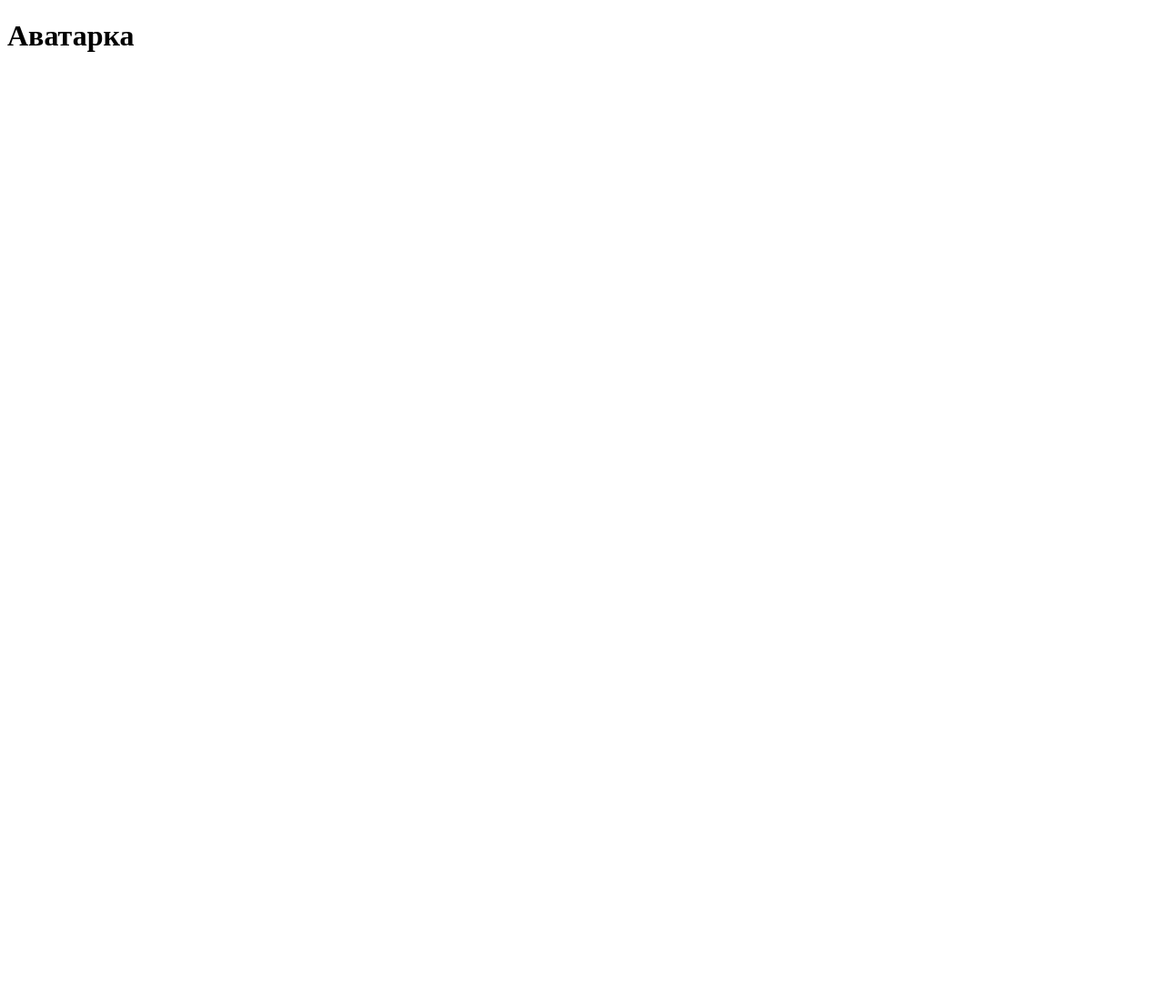
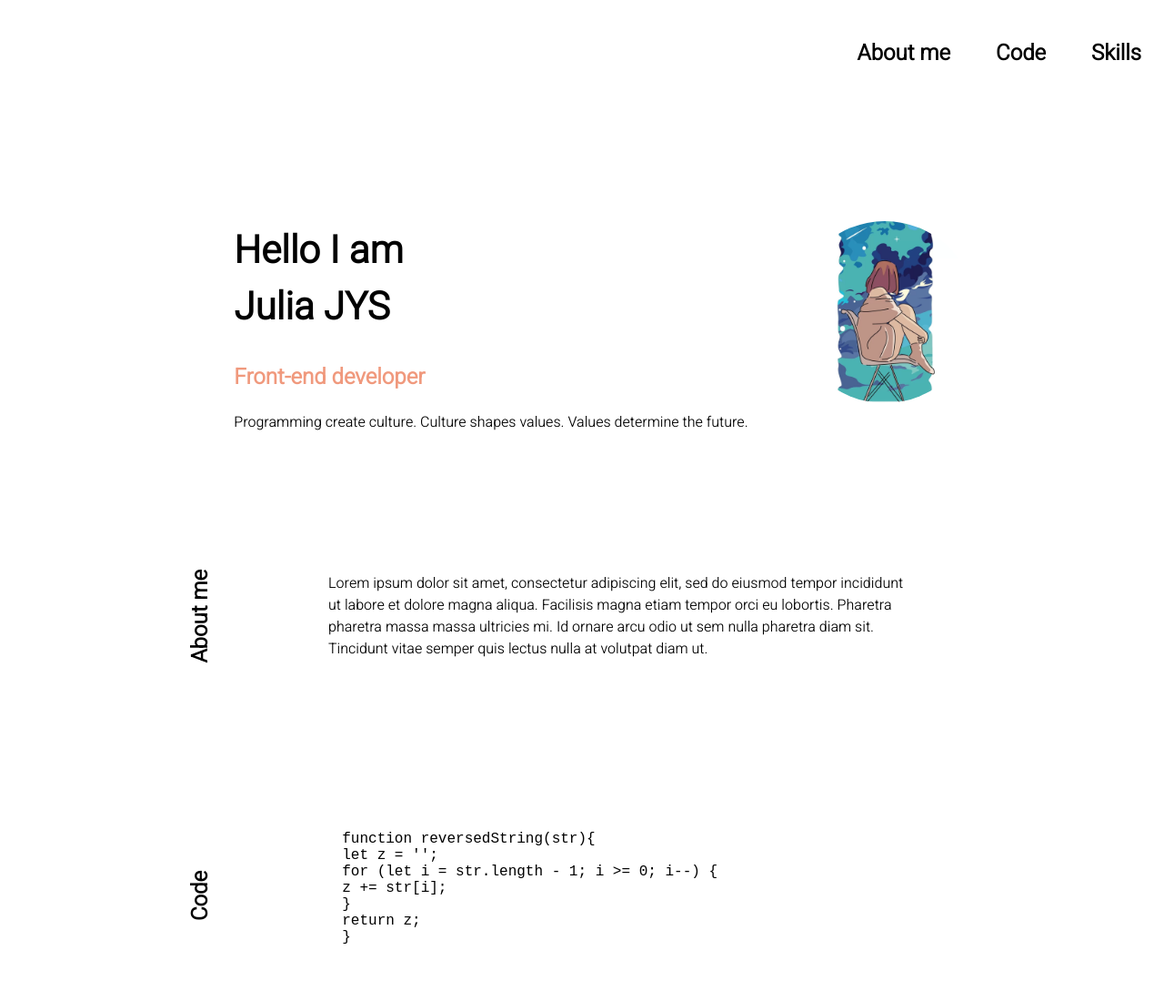
Before and after one commit to JuliaJYS/rsschool-cv, a plain HTML site: page index.html in a window 1280 px wide. Shown: the top 1100 px of the page at 91% size. Before the commit the page ends 800 px from the top, so only its background shows below. Drawn offline with Linux system fonts and the light colour scheme.

Commit message:
fix: add cv3

```diff
--- a/css/style.css
+++ b/css/style.css
@@ -1,3 +1,107 @@
+body {
+  /* font-family: "Bacasime Antique", serif; */
+  font-family: "Heebo", sans-serif;
+  max-width: 1440px;
+  margin: 0 auto;
+  font-size: 16px;
+  display: flex;
+  flex-direction: column;
+  justify-content: center;
+}
+html {
+  scroll-behavior: smooth;
+}
+
+.header-ul {
+  display: flex;
+  justify-content: flex-end;
+  align-items: center;
+  list-style: none;
+}
+
+.header-li {
+  padding: 25px;
+}
+
+.header-link {
+  text-decoration: none;
+  color: #000000;
+  font-size: 24px;
+  font-weight: 600;
+  transition: 0.3s;
+}
+.header-link:hover {
+  color: #f0997d;
+}
+
+.container {
+  display: flex;
+  align-items: center;
+  justify-content: center;
+  margin: 50px;
+}
+.container-left {
+  padding: 50px;
+}
+
 h1 {
-  color: grey;
+  color: #000000;
+  font-size: 42px;
 }
+h2 {
+  color: #f0997d;
+}
+p {
+  writing-mode: tb-rl;
+  transform: rotate(-180deg);
+  font-size: 24px;
+  font-weight: 600;
+}
+
+.container-about-right_awa {
+  width: 200px;
+  height: 200px;
+  border-radius: 50%;
+}
+.container-about-left {
+  display: flex;
+  align-items: center;
+  margin: 50px;
+  width: calc(80% - 20px);
+}
+.margin100 {
+  margin: auto 100px;
+}
+.margin70 {
+  margin: auto 70px;
+}
+.list {
+  list-style: none;
+}
+.footer {
+  min-height: 50px;
+  background-color: #f0997d;
+  color: #000000;
+  padding: 20px;
+}
+
+.footer-container {
+  display: flex;
+  justify-content: space-between;
+  align-items: center;
+  font-weight: 600;
+}
+.git {
+  font-size: 16px;
+  margin-left: 15px;
+  transition: 0.3s;
+}
+.git:hover {
+  color: #ffffff;
+}
+
+.rss-logo {
+  width: 121px;
+  height: 45px;
+  background-image: url(/assets/rs_school_js.svg);
+}
--- a/index.html
+++ b/index.html
@@ -1,11 +1,94 @@
 <!DOCTYPE html>
-<html lang="ru">
-  <head>
-    <title>Index test</title>
-    <!-- <link rel="stylesheet" href="css/style.css" /> -->
-  </head>
-  <body>
-    <h1>Аватарка</h1>
-    <!-- <img src="img/ava.webp" alt="ava" /> -->
-  </body>
+<html lang="en">
+
+<head>
+  <meta charset="UTF-8">
+  <title>CV</title>
+  <link rel="icon" href="assets/bolt.png">
+  <!-- <link rel="preconnect" href="https://fonts.googleapis.com">
+  <link rel="preconnect" href="https://fonts.gstatic.com" crossorigin>
+  <link href="https://fonts.googleapis.com/css2?family=Bacasime+Antique&display=swap" rel="stylesheet"> -->
+  <link rel="preconnect" href="https://fonts.googleapis.com">
+  <link rel="preconnect" href="https://fonts.gstatic.com" crossorigin>
+  <link href="https://fonts.googleapis.com/css2?family=Heebo:wght@300&display=swap" rel="stylesheet">
+  <link rel="stylesheet" href="css/style.css">
+</head>
+
+<body>
+  <header class="header">
+    <nav class="header-nav">
+      <ul class="header-ul">
+        <li class="header-li"><a href="#about" class="header-link">About me</a></li>
+        <li class="header-li"><a href="#code" class="header-link">Code</a></li>
+        <li class="header-li"><a href="#skills" class="header-link">Skills</a></li>
+        <!-- <li class="header-li"><a href="#about" class="header-link">Contact me</a></li> -->
+      </ul>
+    </nav>
+  </header>
+  <main class="main">
+    <div class="container">
+      <div class="container-left">
+        <h1>Hello I am<br>Julia JYS</h1>
+        <h2>Front-end developer</h2>
+        <span>Programming create culture. Culture shapes values. Values determine the future.</span>
+      </div>
+      <div class="container-right">
+        <img src="assets/img/ava.webp" alt="awa" class="container-about-right_awa">
+      </div>
+    </div>
+    <div class="container" id="about">
+      <div class="container-about-left">
+        <p>About me</p>
+        <span class="margin100">Lorem ipsum dolor sit amet, consectetur adipiscing elit, sed do eiusmod tempor
+          incididunt ut labore et
+          dolore magna aliqua. Facilisis magna etiam tempor orci eu lobortis. Pharetra pharetra massa massa ultricies
+          mi. Id ornare arcu odio ut sem nulla pharetra diam sit. Tincidunt vitae semper quis lectus nulla at volutpat
+          diam ut.</span>
+      </div>
+    </div>
+    <div class="container" id="code">
+      <div class="container-about-left">
+        <p>Code</p>
+        <pre>
+          <code>
+            function reversedString(str){
+            let z = '';
+            for (let i = str.length - 1; i >= 0; i--) {
+            z += str[i];
+            }
+            return z;
+            }
+          </code>
+        </pre>
+      </div>
+    </div>
+    <div class="container" id="skills">
+      <div class="container-about-left">
+        <p>Skills</p>
+        <ul class="list">
+          <li class="margin70">
+            Web-development: HTML5, CSS3, JavaScript
+          </li>
+          <li class="margin70">
+            Frameworks: Vue.js
+          </li>
+          <li class="margin70">
+            Version control: GIT, Github
+          </li>
+        </ul>
+
+      </div>
+    </div>
+  </main>
+  <footer class="footer">
+    <div class="footer-container">
+      <div>© 2023 <a href="https://github.com/juliajys" class="header-link git">JuliaJYS</a></div>
+      <a href="https://rs.school/js/" class="rss-logo"></a>
+    </div>
+  </footer>
+
+
+  <!-- <img src="img/ava.webp" alt="ava" /> -->
+</body>
+
 </html>
```
Also changed, not shown: assets/bolt.png (added), assets/img/ava.webp (renamed from img/ava.webp), assets/img/awa2.jpg (added), assets/rs_school_js.svg (added).
